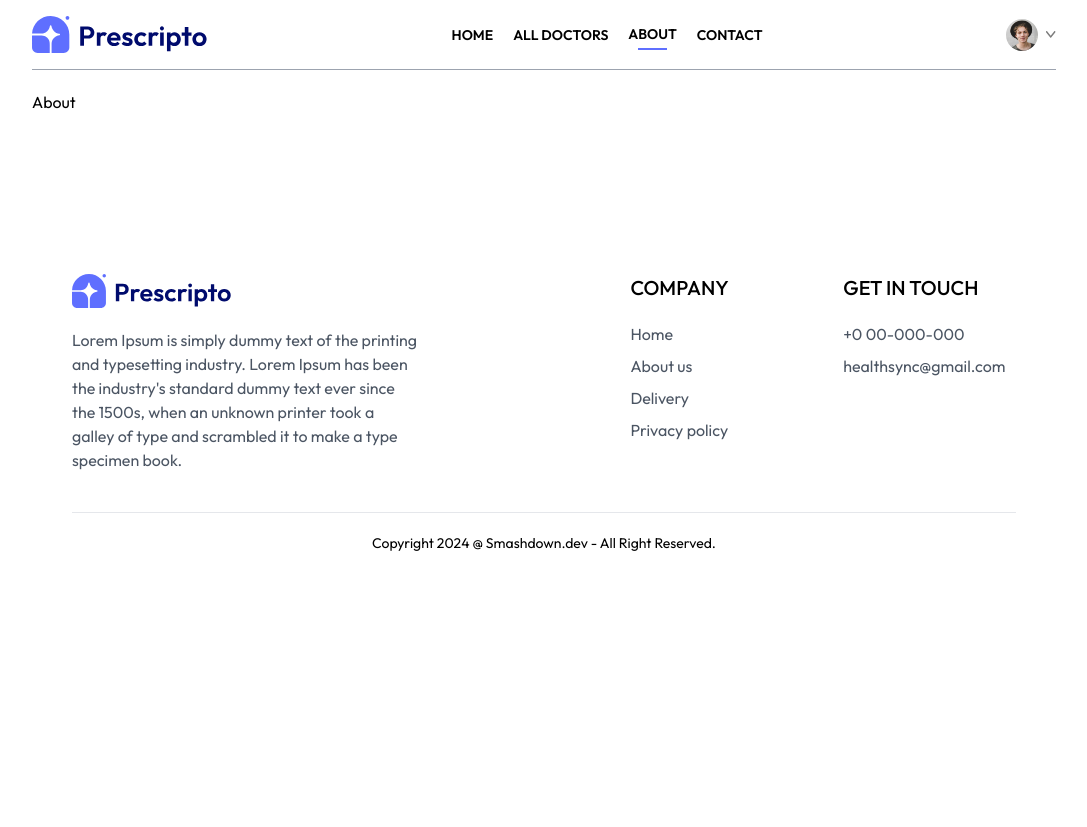
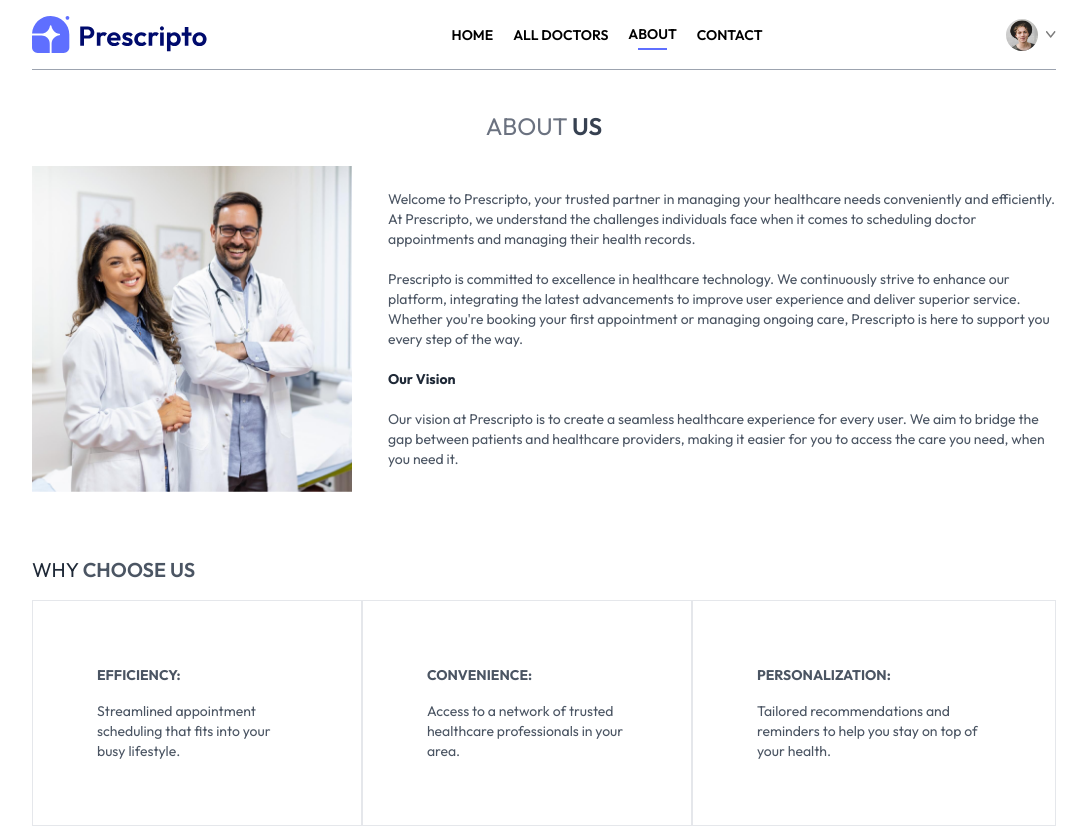
Before and after one commit to Hari-1005/HealthSync, a React (Vite) app in the folder frontend/: page /about in a window 1280 px wide. Shown: the top 827 px of the page, without its empty margins (96-1183 px from the left). Before the commit the page ends 800 px from the top, so only its background shows below. Built offline with nearby package versions, Linux system fonts and the light colour scheme.

Commit message:
about page

```diff
--- a/frontend/src/pages/About.jsx
+++ b/frontend/src/pages/About.jsx
@@ -1,8 +1,41 @@
 import React from 'react'
+import { assets } from '../assets/assets'
 
 const About = () => {
   return (
-    <div>About</div>
+    <div className='mt-10'>
+      <p className='text-2xl text-gray-500 text-center'>ABOUT <span className='font-semibold text-gray-700'>US</span></p>
+
+      <div className='mt-6 flex flex-col md:flex-row gap-9 text-sm text-gray-600'>
+        <img className='w-full md:max-w-80' src={assets.about_image} alt="about-image" />
+        <div className='flex flex-col justify-center gap-5'>
+          <p>Welcome to Prescripto, your trusted partner in managing your healthcare needs conveniently and efficiently. At Prescripto, we understand the challenges individuals face when it comes to scheduling doctor appointments and managing their health records.</p>
+          <p>Prescripto is committed to excellence in healthcare technology. We continuously strive to enhance our platform, integrating the latest advancements to improve user experience and deliver superior service. Whether you're booking your first appointment or managing ongoing care, Prescripto is here to support you every step of the way.</p>
+          <b className='text-gray-800'>Our Vision</b>
+          <p>Our vision at Prescripto is to create a seamless healthcare experience for every user. We aim to bridge the gap between patients and healthcare providers, making it easier for you to access the care you need, when you need it.</p>
+        </div>
+      </div>
+
+        <div className='my-16'>
+          <p className='text-xl text-gray-800'>WHY <span className='text-gray-600 font-semibold'>CHOOSE US</span></p>
+
+          <div className='flex flex-col md:flex-row mt-4'>
+            <div className='border flex flex-col gap-4 px-10 text-sm md:p-16 py-8 hover:bg-primary hover:text-white transition-all duration-300 text-gray-600 cursor-pointer'>
+              <b>EFFICIENCY:</b>
+              <p>Streamlined appointment scheduling that fits into your busy lifestyle.</p>
+            </div>
+            <div className='border flex flex-col gap-4 px-10 text-sm md:p-16 py-8 hover:bg-primary hover:text-white transition-all duration-300 text-gray-600 cursor-pointer'>
+              <b>CONVENIENCE:</b>
+              <p>Access to a network of trusted healthcare professionals in your area.</p>
+            </div>
+            <div className='border flex flex-col gap-4 px-10 text-sm md:p-16 py-8 hover:bg-primary hover:text-white transition-all duration-300 text-gray-600 cursor-pointer'>
+              <b>PERSONALIZATION:</b>
+              <p>Tailored recommendations and reminders to help you stay on top of your health.</p>
+            </div>
+          </div>
+        </div>
+
+    </div>
   )
 }
 
```
